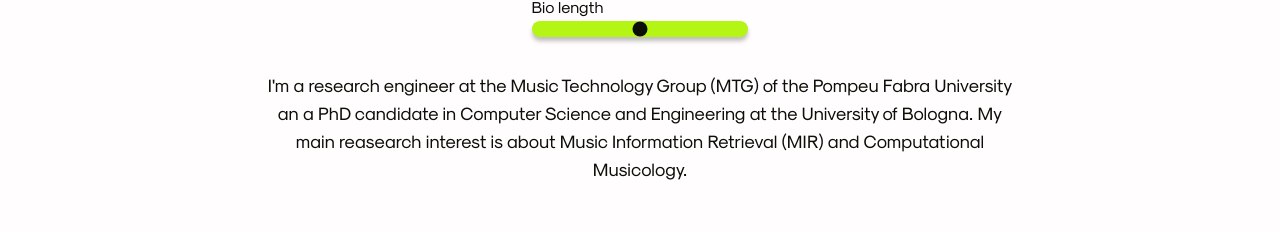
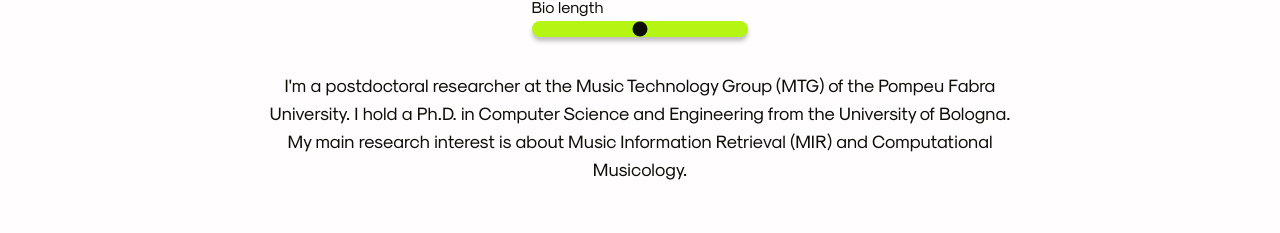
Before and after one commit to andreamust/my-website, a Next.js app: page / in a window 1280 px wide. Shown: the part 493-726 px from the top of the page. Built offline with nearby package versions, Linux system fonts and the light colour scheme; no server answers.

Commit message:
update home bio

```diff
--- a/components/page-components/home/home-bio-content.js
+++ b/components/page-components/home/home-bio-content.js
@@ -29,9 +29,9 @@ const bios = {
       animate={{ scale: 1 }}
       transition={{ duration: 0.4 }}
     >
-      I&apos;m a research engineer at the Music Technology Group (MTG) of the
-      Pompeu Fabra University an a PhD candidate in Computer Science and
-      Engineering at the University of Bologna. My main reasearch interest is
+      I&apos;m a postdoctoral researcher at the Music Technology Group (MTG) of the
+      Pompeu Fabra University. I hold a Ph.D. in Computer Science and
+      Engineering from the University of Bologna. My main research interest is
       about Music Information Retrieval (MIR) and Computational Musicology.
     </motion.p>
   ),
@@ -42,9 +42,9 @@ const bios = {
       animate={{ scale: 1 }}
       transition={{ duration: 0.4 }}
     >
-      I&apos;m a research engineer at the Music Technology Group (MTG) of the
-      Pompeu Fabra University an a PhD candidate in Computer Science and
-      Engineering at the University of Bologna. My main reasearch interest is
+      I&apos;m a postdoctoral researcher at the Music Technology Group (MTG) of the
+      Pompeu Fabra University. I hold a Ph.D. in Computer Science and
+      Engineering from the University of Bologna. My main reasearch interest is
       about Music Information Retrieval (MIR) and Computational Musicology. More
       specifically, I&apos;m interested in the developement of foundational
       models for music understanding.
@@ -57,12 +57,13 @@ const bios = {
       animate={{ scale: 1 }}
       transition={{ duration: 0.4 }}
     >
-      I&apos;m a research engineer at the Music Technology Group (MTG) of the
-      Pompeu Fabra University an a PhD candidate in Computer Science and
-      Engineering at the University of Bologna. My main reasearch interest is
+      I&apos;m a postdoctoral researcher at the Music Technology Group (MTG) of the
+      Pompeu Fabra University. I hold a Ph.D. in Computer Science and
+      Engineering from the University of Bologna. My main reasearch interest is
       about Music Information Retrieval (MIR) and Computational Musicology. More
       specifically, I&apos;m interested in the developement of foundational
-      models for music understanding. I&apos;m also a musician and a composer.
+      models for music understanding, combining audio and symbolic representations.
+      I&apos;m also a musician and a composer.
     </motion.p>
   ),
 };
```
